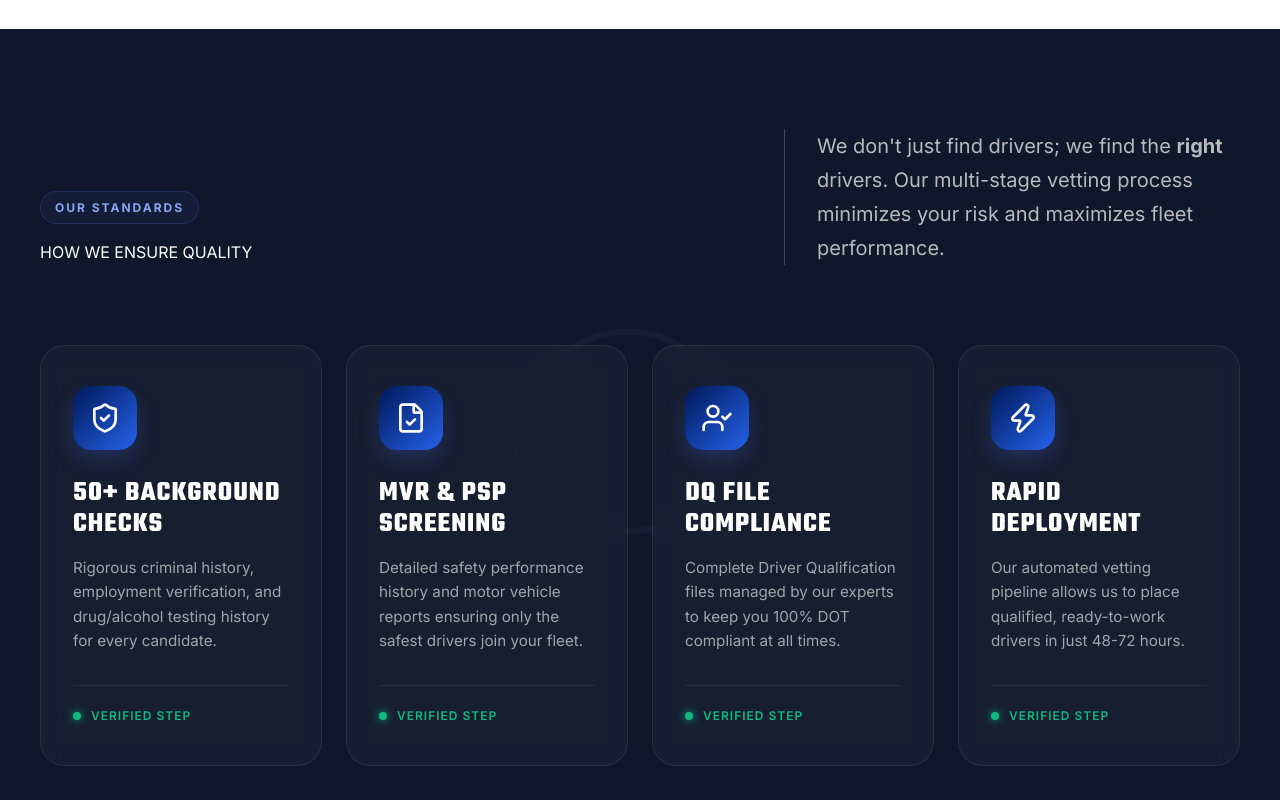
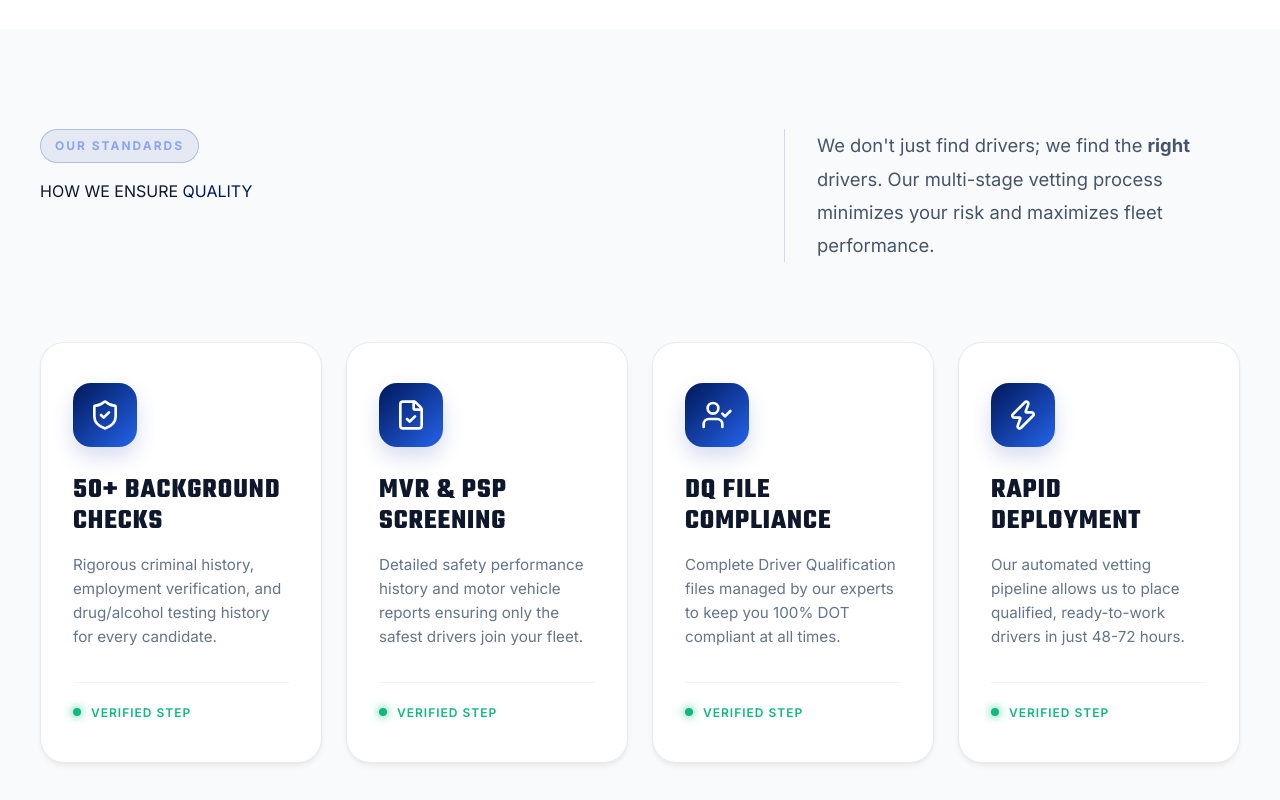
Before and after one commit to temurbek1306/LogisticsMVP, a Next.js app: page / in a window 1280 px wide. Shown: the part 2920-3720 px from the top of the page. Built offline with nearby package versions, Linux system fonts and the light colour scheme.

Commit message:
Update Guarantees content and transform Vetting section to Light theme

```diff
--- a/src/components/GuaranteesSection.tsx
+++ b/src/components/GuaranteesSection.tsx
@@ -10,8 +10,8 @@ const guarantees = [
   {
     icon: ShieldCheck,
     number: '01',
-    title: 'Thorough Driver Screening',
-    desc: 'We evaluate drivers by checking their driving record, conducting criminal background checks, performing DOT physicals, and using the FMCSA Pre-Screening Program (PSP).',
+    title: 'Client-Ready Candidates',
+    desc: 'We deliver pre-qualified candidates who meet all FMCSA standards, allowing your safety department to perform the final screening and background checks with confidence.',
     accent: '#3A56AF',
   },
   {
@@ -24,8 +24,8 @@ const guarantees = [
   {
     icon: RefreshCw,
     number: '03',
-    title: '50% Discount Guarantee',
-    desc: "If, for any reason, the driver we provide ends up not working for a month, we're happy to offer you a 50% discount for the next driver.",
+    title: 'Replacement Guarantee',
+    desc: "If a driver we provide doesn't meet your expectations or leaves within the first 30 days, we'll find a qualified replacement at no extra cost to you.",
     accent: '#1D4ED8',
   },
 ];
--- a/src/components/VettingProcessSection.css
+++ b/src/components/VettingProcessSection.css
@@ -1,24 +1,24 @@
 .vetting-section {
-  background-color: #0F172A; /* Deep dark background */
+  background-color: #F8FAFC; /* Light gray-ish background */
   padding: 100px 0;
   position: relative;
   overflow: hidden;
-  color: white;
+  color: #0F172A; /* Default dark text */
 }
 
 .vetting-header {
   display: grid;
   grid-template-columns: 1.5fr 1fr;
-  align-items: flex-end;
+  align-items: flex-start; /* Changed from flex-end for better alignment with text */
   gap: 60px;
   margin-bottom: 80px;
 }
 
 .vetting-intro {
-  font-size: 1.25rem;
-  line-height: 1.7;
-  color: rgba(255, 255, 255, 0.7);
-  border-left: 1px solid rgba(255, 255, 255, 0.2);
+  font-size: 1.15rem;
+  line-height: 1.8;
+  color: #475569; /* Slate gray text */
+  border-left: 1px solid rgba(58, 86, 175, 0.2);
   padding-left: 32px;
 }
 
@@ -51,9 +51,8 @@
 }
 
 .vetting-card {
-  background: rgba(255, 255, 255, 0.03);
-  backdrop-filter: blur(10px);
-  border: 1px solid rgba(255, 255, 255, 0.08);
+  background: white;
+  border: 1px solid rgba(226, 232, 240, 0.8);
   border-radius: 24px;
   padding: 40px 32px;
   height: 100%;
@@ -62,13 +61,14 @@
   transition: all 0.4s cubic-bezier(0.175, 0.885, 0.32, 1.275);
   position: relative;
   overflow: hidden;
+  box-shadow: 0 4px 6px -1px rgba(0, 0, 0, 0.05), 0 2px 4px -1px rgba(0, 0, 0, 0.03);
 }
 
 .vetting-card:hover {
-  background: rgba(255, 255, 255, 0.05);
-  border-color: rgba(58, 86, 175, 0.4);
+  background: white;
+  border-color: rgba(58, 86, 175, 0.3);
   transform: translateY(-10px);
-  box-shadow: 0 20px 40px rgba(0, 0, 0, 0.4);
+  box-shadow: 0 20px 40px rgba(58, 86, 175, 0.1);
 }
 
 .vetting-icon-box {
@@ -81,7 +81,7 @@
   justify-content: center;
   margin-bottom: 28px;
   color: white;
-  box-shadow: 0 10px 20px rgba(58, 86, 175, 0.3);
+  box-shadow: 0 10px 20px rgba(58, 86, 175, 0.2);
 }
 
 .vetting-card-title {
@@ -91,19 +91,19 @@
   letter-spacing: 1px;
   margin-bottom: 16px;
   line-height: 1.1;
-  color: white;
+  color: #0F172A;
 }
 
 .vetting-card-desc {
   font-size: 0.95rem;
   line-height: 1.6;
-  color: rgba(255, 255, 255, 0.6);
+  color: #64748B;
   margin-bottom: 32px;
   flex-grow: 1;
 }
 
 .vetting-card-footer {
-  border-top: 1px solid rgba(255, 255, 255, 0.06);
+  border-top: 1px solid #F1F5F9;
   padding-top: 20px;
 }
 
@@ -135,6 +135,10 @@
   z-index: 1;
 }
 
+.vetting-decoration svg {
+    color: rgba(0, 0, 0, 0.02);
+}
+
 @media (max-width: 1200px) {
   .vetting-grid {
     grid-template-columns: repeat(2, 1fr);
--- a/src/components/VettingProcessSection.tsx
+++ b/src/components/VettingProcessSection.tsx
@@ -43,9 +43,9 @@ export default function VettingProcessSection() {
               <span className="section-tag">OUR STANDARDS</span>
               <AnimatedTitle
                 text="HOW WE ENSURE QUALITY"
-                className="title-xl text-white no-margin"
+                className="title-xl text-dark no-margin"
                 accentWords={['QUALITY']}
-                accentColor="var(--primary-blue-light)"
+                accentColor="var(--primary-blue)"
               />
             </div>
           </ScrollReveal>
```
